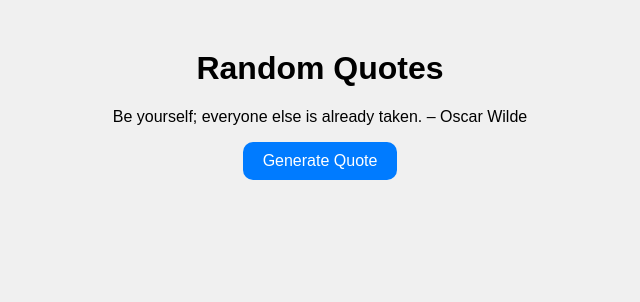
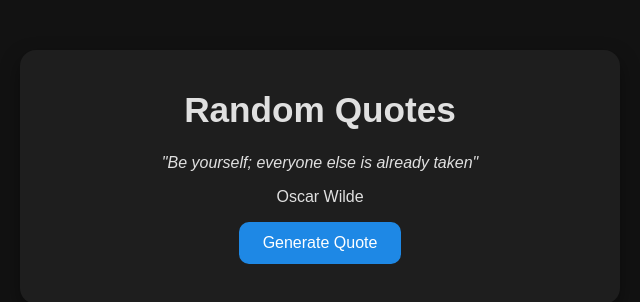
Before and after one commit to MMKononov/random-qoutes, a plain HTML site: page index.html in a window 1280 px wide. Both pictures are taken after a click on the button "Generate Quote". Shown: the whole page, without its empty margins (320-960 px from the left). Drawn offline with Linux system fonts and the light colour scheme.

Commit message:
Show quote and author separately and modified quotes array of strings to array of objects

```diff
--- a/index.html
+++ b/index.html
@@ -9,8 +9,9 @@
   <body>
     <div class="container">
       <h1>Random Quotes</h1>
-      <p id="quote">Click the button to get a random quote</p>
-      <button id="generate-btn">Generate Quote</button>
+      <p id="quote" class="quote">Click the button to get a random quote</p>
+      <p id="quote-author">(author)</p>
+      <button id="generate-btn" class="btn">Generate Quote</button>
     </div>
     <script src="script.js"></script>
   </body>
--- a/script.js
+++ b/script.js
@@ -1,18 +1,41 @@
 const quotes = [
-  "Be yourself; everyone else is already taken. – Oscar Wilde",
-  "Success is not final, failure is not fatal: it is the courage to continue that counts. – Winston Churchill",
-  "Code is like humor. When you have to explain it, it’s bad. – Cory House",
-  "In the middle of difficulty lies opportunity. – Albert Einstein",
-  "First, solve the problem. Then, write the code. – John Johnson",
+  {
+    qoute: "Be yourself; everyone else is already taken",
+    author: "Oscar Wilde",
+  },
+  {
+    qoute:
+      "Success is not final, failure is not fatal: it is the courage to continue that counts",
+    author: "Winston Churchill",
+  },
+  {
+    qoute: "Code is like humor. When you have to explain it, it’s bad",
+    author: "Cory House",
+  },
+  {
+    qoute: "In the middle of difficulty lies opportunity",
+    author: "Albert Einstein",
+  },
+  {
+    qoute: "First, solve the problem. Then, write the code",
+    author: "John Johnson",
+  },
 ];
 
 const quoteElement = document.getElementById("quote");
+const quoteAuthorElement = document.getElementById("quote-author");
 const generateBtn = document.getElementById("generate-btn");
 
 function generateRandomQuote() {
   const randomIndex = Math.floor(Math.random() * quotes.length);
   const randomQuote = quotes[randomIndex];
-  quoteElement.textContent = randomQuote;
+  // OPTION 1: Destructuring
+  // const { qoute, author: quoteAuthor } = randomQuote;
+  // OPTION 2: Direct assignment
+  // const qoute = randomQuote.qoute;
+  // const quoteAuthor = randomQuote.author;
+  // OPTION 3: Using dot notation
+  quoteElement.textContent = randomQuote.qoute;
+  quoteAuthorElement.textContent = randomQuote.author;
 }
 generateBtn.addEventListener("click", generateRandomQuote);
-// generateRandomQuote(); // Generate a quote on page load
--- a/styles.css
+++ b/styles.css
@@ -1,24 +1,64 @@
+/* styles.css — Dark Theme */
+
+:root {
+  /* удобно менять оттенки в одном месте */
+  --bg-color: #121212; /* фон страницы */
+  --card-bg: #1e1e1e; /* фон «карточек»-контейнеров */
+  --text-color: #e0e0e0; /* основной текст */
+  --accent: #1e88e5; /* цвет кнопки */
+  --accent-hover: #1565c0; /* кнопка при наведении */
+}
+
+* {
+  box-sizing: border-box;
+}
+
 body {
   font-family: Arial, sans-serif;
-  background-color: #f0f0f0;
+  background-color: var(--bg-color);
+  color: var(--text-color);
+  margin: 0;
+  padding: 0;
 }
 
 .container {
   max-width: 600px;
   margin: 50px auto;
   text-align: center;
+  background: var(--card-bg);
+  padding: 40px 30px;
+  border-radius: 16px;
+  box-shadow: 0 8px 20px rgba(0, 0, 0, 0.4);
+}
+
+h1 {
+  margin-top: 0;
+  font-size: 2.2rem;
 }
 
 button {
-  padding: 10px 20px;
+  padding: 12px 24px;
   font-size: 16px;
-  background-color: #007bff;
+  background-color: var(--accent);
   color: #fff;
   border: none;
+  border-radius: 10px;
   cursor: pointer;
-  border-radius: 10px;
+  transition: background-color 0.2s ease-in-out, transform 0.1s;
 }
 
-button:hover {
-  background-color: #0056b3;
+.btn:active {
+  background-color: var(--accent-hover);
 }
+
+.btn:active {
+  transform: translateY(2px);
+}
+
+.quote {
+  font-style: italic;
+}
+.quote::before,
+.quote::after {
+  content: '"';
+}
```
